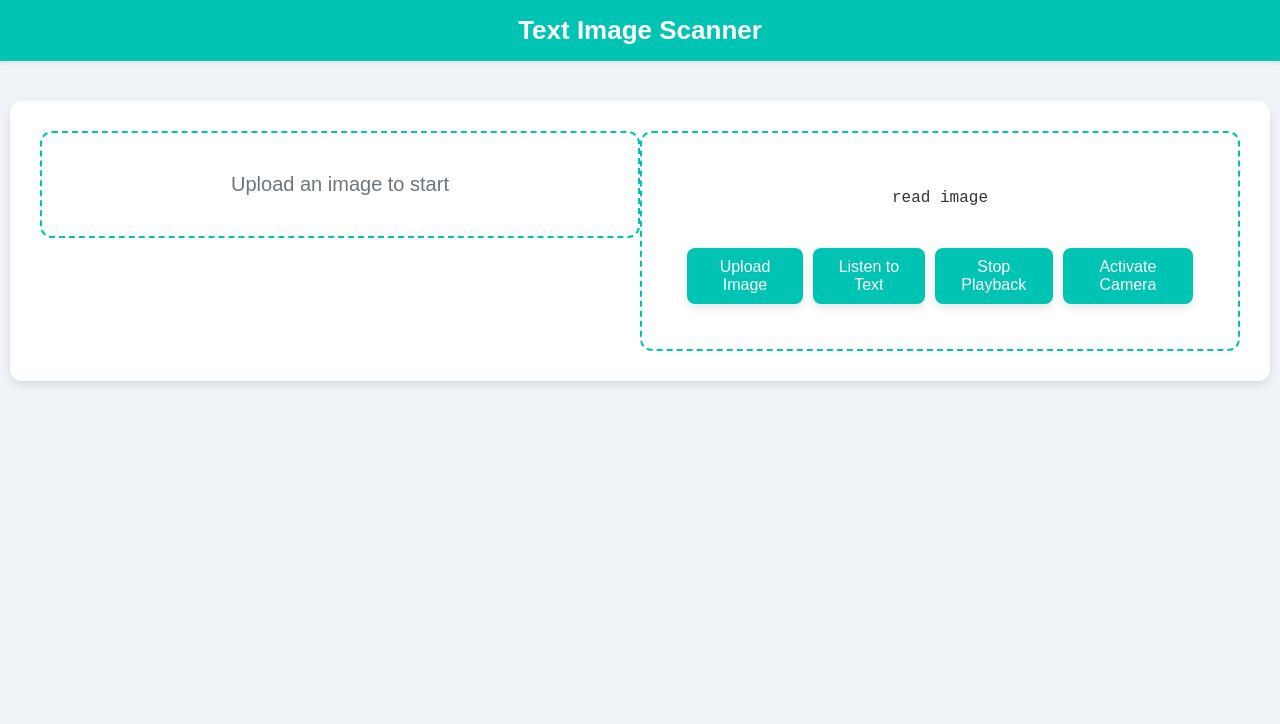
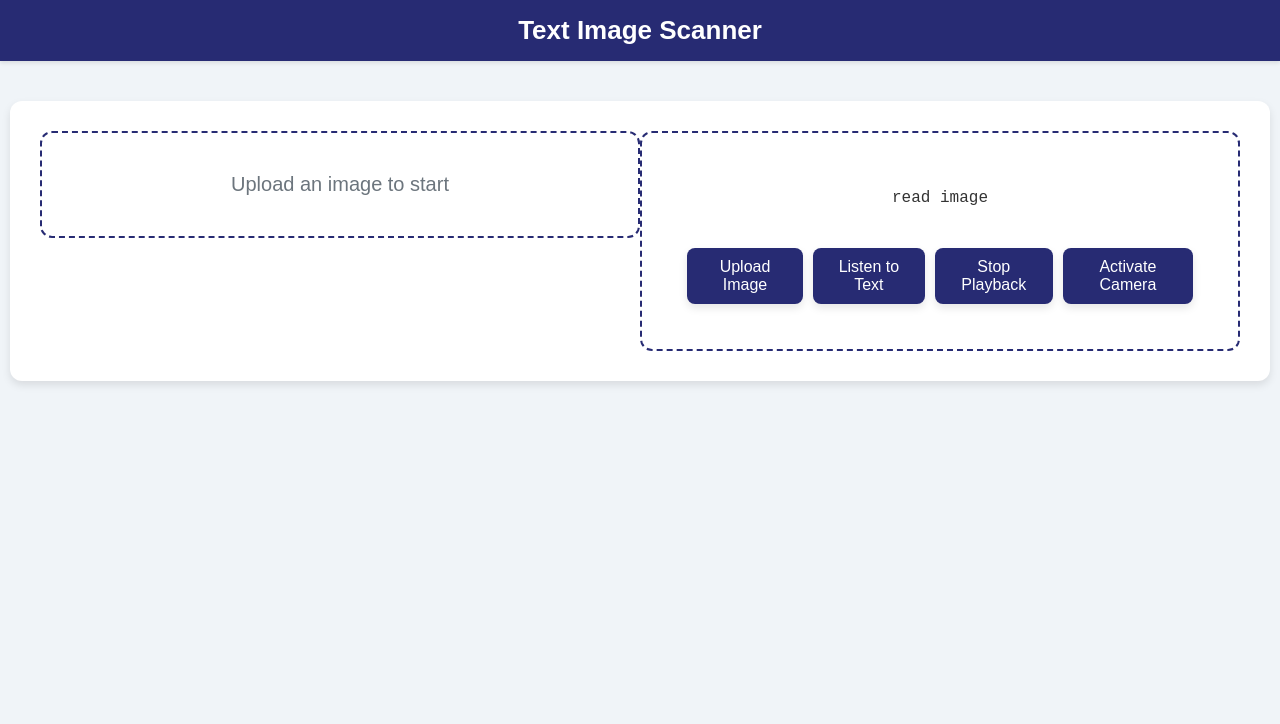
Before and after one commit to siuwww/ChatICT, a plain HTML site: page index.html in a window 1280 px wide. Shown: the top 724 px of the page. Drawn offline with Linux system fonts and the light colour scheme.

Commit message:
Update index.html

```diff
--- a/index.html
+++ b/index.html
@@ -15,7 +15,7 @@
             min-height: 100vh;
         }
         header {
-            background-color: #00C4B3;
+            background-color: #272B73;
             color: white;
             padding: 15px 20px;
             display: flex;
@@ -65,10 +65,10 @@
             flex-direction: column;
             align-items: center;
             justify-content: center;
-            border: 2px dashed #00C4B3;
+            border: 2px dashed #272B73;
         }
         #uploaded-image-container:hover, .translation-box:hover {
-            border-color: #00a398;
+            border-color: #272B73;
         }
         #uploaded-image {
             max-width: 100%;
@@ -85,7 +85,7 @@
             color: #333;
             white-space: pre-wrap;
             word-wrap: break-word;
-            border: 2px dashed #00C4B3;
+            border: 2px dashed #272B73;
             overflow-y: auto;
             max-height: 600px;
             flex-direction: column;
@@ -99,7 +99,7 @@
             margin-top: 20px;
         }
         .button-section button {
-            background-color: #00C4B3;
+            background-color: #272B73;
             color: white;
             border: none;
             border-radius: 8px;
@@ -111,7 +111,7 @@
             box-shadow: 0 4px 8px rgba(0, 0, 0, 0.1);
         }
         .button-section button:hover {
-            background-color: #00a398;
+            background-color: #272B73;
             transform: translateY(-2px);
         }
         .button-section input[type="file"] {
```
